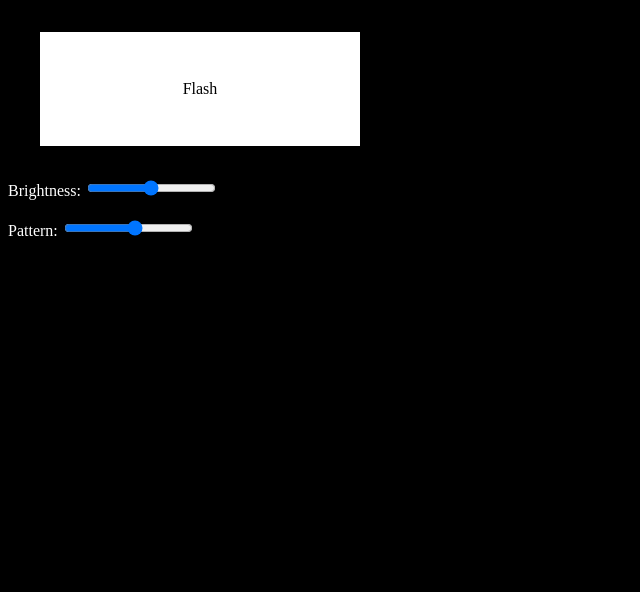
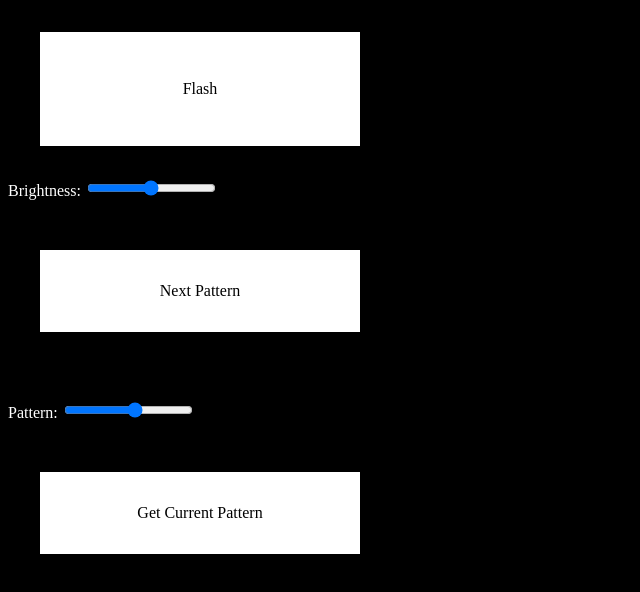
Before and after one commit to factor8/SecularGeometry, a plain HTML site: page code/data/index.htm in a window 1280 px wide. Shown: the whole page, without its empty margins (0-640 px from the left). Drawn offline with Linux system fonts and the light colour scheme.

Commit message:
Get Selector added

```diff
--- a/code/data/index.htm
+++ b/code/data/index.htm
@@ -17,6 +17,9 @@
 			width:;
 		}
 		.flash {
+
+		}
+		.button {
 			color:black;
 			background: white;
 			/*height:3em;*/
@@ -24,6 +27,7 @@
 			text-align: center;
 			margin: 2em;
 			padding:2em;
+			cursor:pointer;
 		}
 	</style>
 	<script>
@@ -56,7 +60,9 @@
 
 		}
 		// var connection = new WebSocket('ws://'+location.hostname+':81/', ['arduino']);
+		function checkConnection() {
 
+		}
 
 		function flash() {
 			if (!connected)connect();
@@ -81,22 +87,38 @@
 			connection.send("#"+b);
 			console.log('Brightness: ' + b);
 		}
-		function advance() {
+		function setSelector() {
 			if (!connected)connect();
 			var s = parseInt(document.getElementById('s').value).toString(16);
 			connection.send("!"+s);
 			console.log('Selector: ' + s);
 		}
-
+		function nextSelector() {
+			if (!connected)connect();
+			// var s = parseInt(document.getElementById('s').value).toString(16);
+			connection.send("!"+s);
+			console.log('Selector: ' + s);
+		}
+		function getSelector() {
+			if (!connected)connect();
+			connection.send("G!");
+			console.log('Getting Selector...');
+		}
 		init();
 	</script>
 
 </head>
 <body>
 	<div class="wrap">
-		<div class="flash" name="flash" value="flash" onClick="flash();" ><p>Flash</p></div>
-		Brightness: <input id="b" type="range" min="0" max="100" step="1" onchange="adjustBrightness();" /><br /><br />
-		Pattern: <input id="s" type="range" min="0" max="9" step="1" onchange="advance();" />
+		<div class="flash button" name="flash" value="flash" onClick="flash();" ><p>Flash</p></div>
+		Brightness: <input id="b" type="range" min="0" max="100" step="1" onchange="adjustBrightness();" />
+		<br /><br />
+		<div class="button" onClick="nextSelector();">Next Pattern</div>
+		<br /><br />
+		Pattern: <input id="s" type="range" min="0" max="9" step="1" onchange="setSelector();" />
+		<br /><br />
+		<div class="button" onClick="getSelector();">Get Current Pattern</div>
+		<br /><br />
 	</div>
 	<div id="debug"></div>
 </body>
```
Also changed, not shown: 1 other file.
